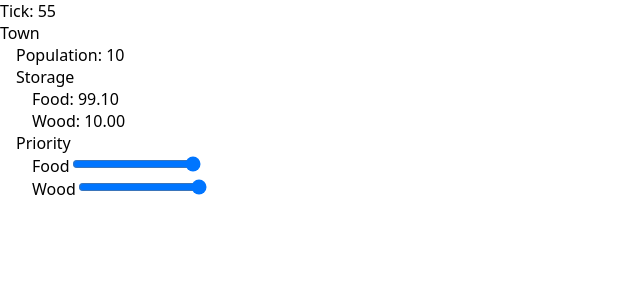
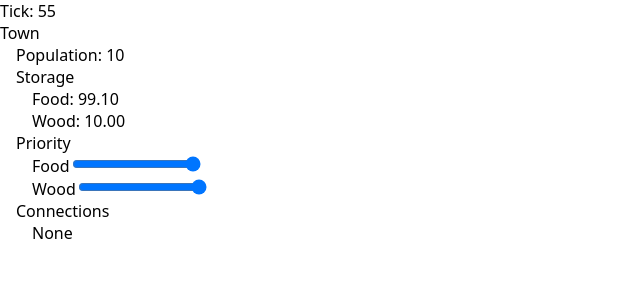
Before and after one commit to tylerschloesser/sim-v6, a React app in the folder packages/app/: page / in a window 1280 px wide. Shown: the top 300 px of the page, without its empty margins (0-640 px from the left). Built offline with nearby package versions, Linux system fonts and the light colour scheme; the HTML template or start-up script is replaced by a standard one.

Commit message:
show entity connections

```diff
--- a/packages/app/src/home.tsx
+++ b/packages/app/src/home.tsx
@@ -97,6 +97,16 @@ export function Home() {
                           </label>
                         </div>
                       </div>
+                      <div>Connections</div>
+                      <div className={styles.indent}>
+                        {Object.keys(entity.connections)
+                          .length === 0 && <>None</>}
+                        {Object.keys(
+                          entity.connections,
+                        ).map((id) => (
+                          <div key={id}>ID: {id}</div>
+                        ))}
+                      </div>
                     </div>
                   </>
                 )
```
